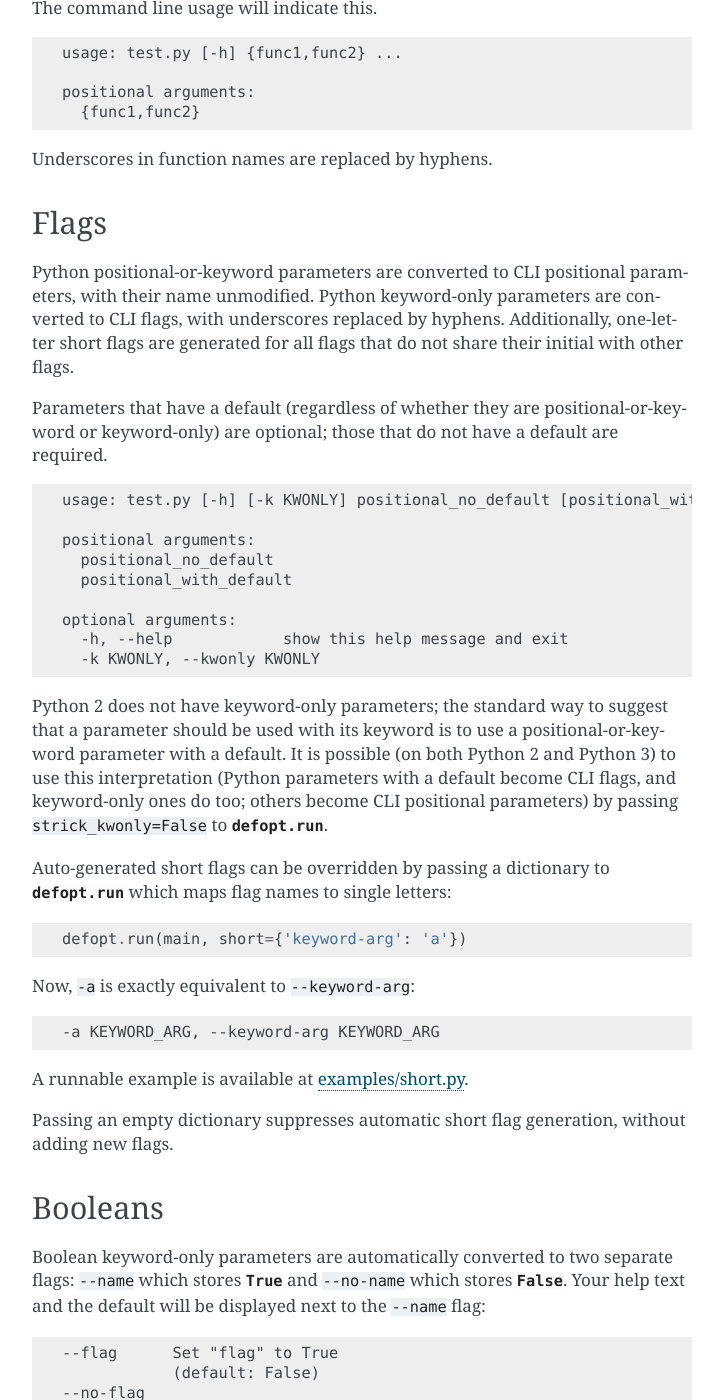
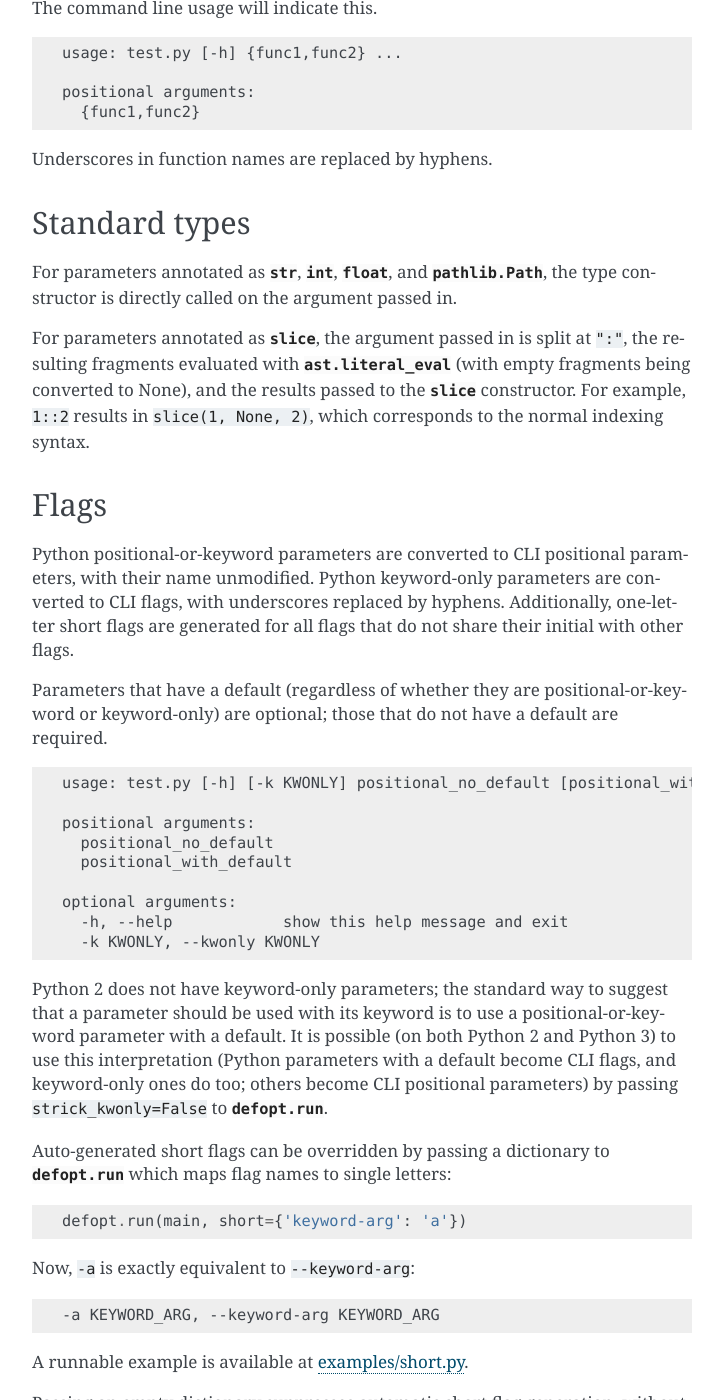
Before and after one commit to anntzer/defopt, a Sphinx documentation site: the page built from docs/features.rst, in a window 1280 px wide and 1400 px high, scrolled down 943 px. Shown: the whole window, without its empty margins (388-1111 px from the left). Built offline with Sphinx 7.4.7, drawn with Linux system fonts in a browser that asks for light colours; some of the changed text lies outside the part shown.

Commit message:
Add support for parsing slices.

```diff
--- a/docs/changelog.rst
+++ b/docs/changelog.rst
@@ -1,5 +1,9 @@
 Changelog
 =========
+
+next
+----
+* Added default parser for ``slice``.
 
 4.0.1 (2017-11-26)
 ------------------
--- a/docs/features.rst
+++ b/docs/features.rst
@@ -27,8 +27,8 @@ Argument types are read from your function's docstring. Both
     :type <name>: <type>
 
 ``<type>`` is evaluated in the function's global namespace when `defopt.run`
-is called. See Booleans_, Lists_, Choices_, Tuples_ and Parsers_ for more
-information on specific types.
+is called. See `Standard types`_, Booleans_, Lists_, Choices_, Tuples_ and
+Parsers_ for more information on specific types.
 
 Type information can be automatically added to the help text by passing
 ``show_types=True`` to `defopt.run`.
@@ -51,6 +51,18 @@ The command line usage will indicate this. ::
       {func1,func2}
 
 Underscores in function names are replaced by hyphens.
+
+Standard types
+--------------
+
+For parameters annotated as `str`, `int`, `float`, and `pathlib.Path`, the type
+constructor is directly called on the argument passed in.
+
+For parameters annotated as `slice`, the argument passed in is split at
+``":"``, the resulting fragments evaluated with `ast.literal_eval` (with empty
+fragments being converted to None), and the results passed to the `slice`
+constructor.  For example, ``1::2`` results in ``slice(1, None, 2)``, which
+corresponds to the normal indexing syntax.
 
 Flags
 -----
@@ -101,10 +113,10 @@ adding new flags.
 Booleans
 --------
 
-Boolean keyword-only parameters are automatically converted to two separate
-flags: ``--name`` which stores `True` and ``--no-name`` which stores
-`False`. Your help text and the default will be displayed next to the
-``--name`` flag::
+Boolean keyword-only parameters (or, as above, parameters with defaults, if
+``strict_kwonly=False``) are automatically converted to two separate flags:
+``--name`` which stores `True` and ``--no-name`` which stores `False`. Your
+help text and the default will be displayed next to the ``--name`` flag::
 
     --flag      Set "flag" to True
                 (default: False)
```
Also changed, not shown: defopt.py (+21 -1 lines), test_defopt.py (+8 -0 lines).
